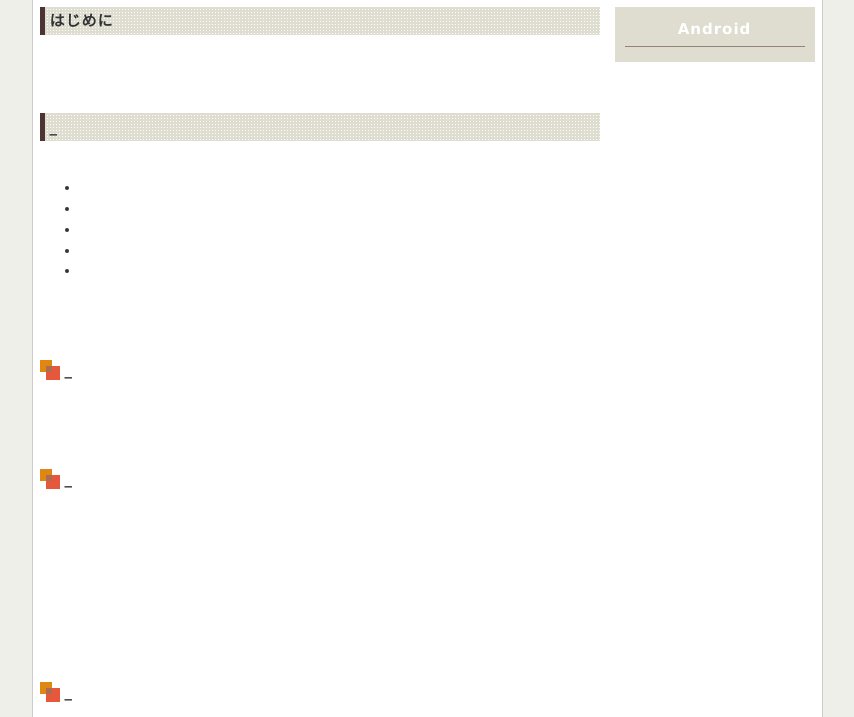
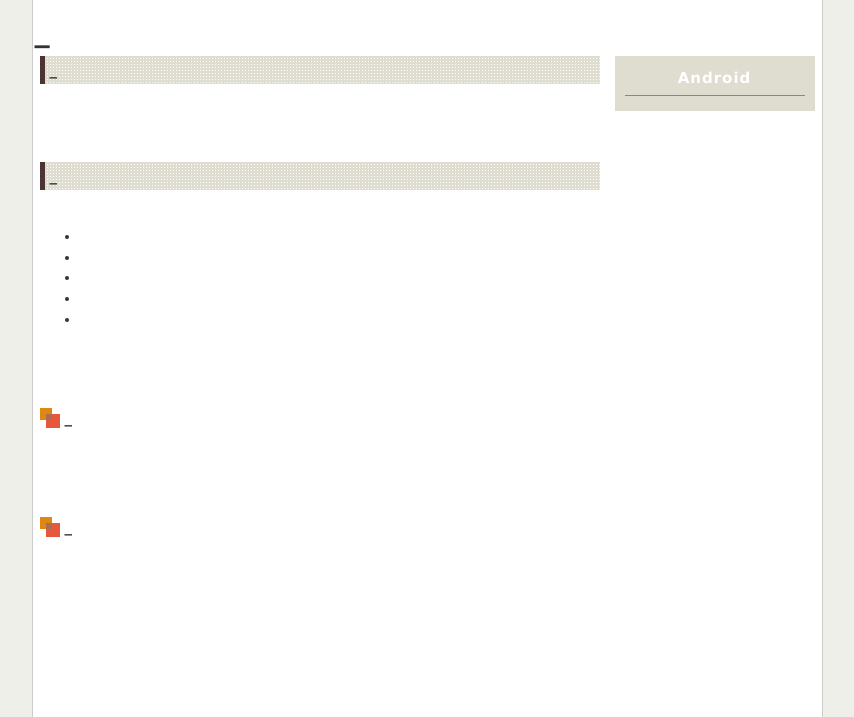
Before and after one commit to ikeda0927/ikeda0927.github.io, a plain HTML site: page hinagata.html in a window 1280 px wide. Shown: the part 83-800 px from the top of the page, without its empty margins (213-1067 px from the left). Drawn offline with Linux system fonts and the light colour scheme.

Commit message:
add subTitle

```diff
--- a/hinagata.html
+++ b/hinagata.html
@@ -28,8 +28,11 @@
       </ul>
    </div><!-- /#menu -->
    <div id="contents">
+     <div id="subtitle">
+     <h3>_</h3>
+     </div>
       <div id="main">
-         <h2>はじめに</h2>
+         <h2>_</h2>
          <p>
            <br/><br/><br/></p>
          <h2>_</h2>
```
